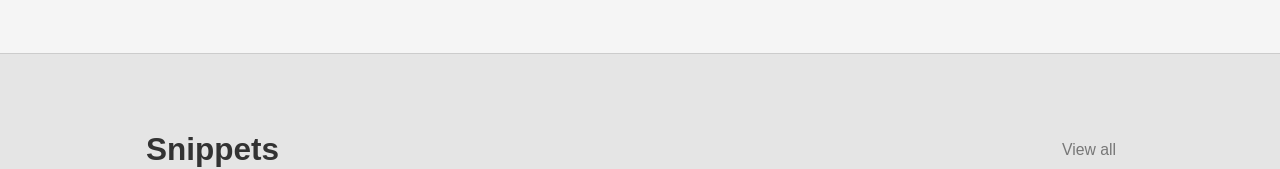
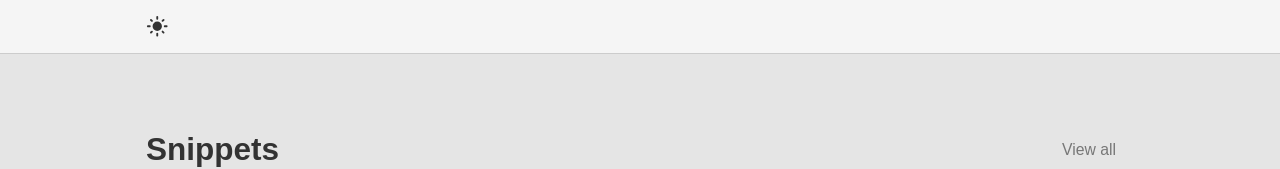
Before and after one commit to hypulse/devlog, a Next.js app: page / in a window 1280 px wide. Shown: the top 169 px of the page. Built offline with nearby package versions, Linux system fonts and the light colour scheme; a web font is replaced by a local one.

Commit message:
Made perfect color theming for next.js and tailwind css

```diff
--- a/app/globals.css
+++ b/app/globals.css
@@ -22,6 +22,26 @@
     --color-primary: 240, 98, 146;
     --color-secondary: 128, 203, 196;
   }
+}
+
+.light {
+  --bg: 229, 229, 229;
+  --bg-card: 245, 245, 245;
+  --color-text: 51, 51, 51;
+  --color-text-secondary: 119, 119, 119;
+  --color-border: 204, 204, 204;
+  --color-primary: 216, 27, 96;
+  --color-secondary: 77, 182, 172;
+}
+
+.dark {
+  --bg: 18, 18, 18;
+  --bg-card: 30, 30, 30;
+  --color-text: 229, 229, 229;
+  --color-text-secondary: 153, 153, 153;
+  --color-border: 51, 51, 51;
+  --color-primary: 240, 98, 146;
+  --color-secondary: 128, 203, 196;
 }
 
 html,
--- a/components/layouts.tsx
+++ b/components/layouts.tsx
@@ -1,42 +1,17 @@
-import { SVGProps } from "react";
+"use client";
 
-export function MdiLoading(props: SVGProps<SVGSVGElement>) {
-  return (
-    <svg
-      xmlns="http://www.w3.org/2000/svg"
-      width="1em"
-      height="1em"
-      viewBox="0 0 24 24"
-      {...props}
-    >
-      <path
-        fill="currentColor"
-        d="M12 4V2A10 10 0 0 0 2 12h2a8 8 0 0 1 8-8Z"
-      ></path>
-    </svg>
-  );
-}
-
-export function MdiArrowCollapseUp(props: SVGProps<SVGSVGElement>) {
-  return (
-    <svg
-      xmlns="http://www.w3.org/2000/svg"
-      width="1em"
-      height="1em"
-      viewBox="0 0 24 24"
-      {...props}
-    >
-      <path
-        fill="currentColor"
-        d="M4.08 11.92L12 4l7.92 7.92l-1.42 1.41l-5.5-5.5V22h-2V7.83l-5.5 5.5l-1.42-1.41M12 4h10V2H2v2h10Z"
-      ></path>
-    </svg>
-  );
-}
+import { useEffect, useState } from "react";
+import {
+  MaterialSymbolsDarkMode,
+  MaterialSymbolsLightMode,
+  MdiArrowCollapseUp,
+  MdiLoading,
+} from "./icons";
+import useTheme from "@/utils/app/hooks/useTheme";
 
 const ScrollToTopButton = () => {
   return (
-    <div className="flex items-center justify-center">
+    <div className="flex items-center justify-center overflow-hidden">
       <button
         className="rounded-full p-buttonSpacingY bg-cardColor text-secondary animate-bounce"
         onClick={() => window.scrollTo({ top: 0, behavior: "smooth" })}
@@ -49,11 +24,41 @@ const ScrollToTopButton = () => {
 
 const LoadingSpinner = () => {
   return (
-    <div className="flex items-center justify-center">
+    <div className="flex items-center justify-center overflow-hidden">
       <div className="rounded-full p-buttonSpacingY bg-cardColor text-secondary animate-spin">
         <MdiLoading />
       </div>
     </div>
+  );
+};
+
+const ThemeSwitcher = () => {
+  const { theme, toggleTheme } = useTheme();
+
+  return (
+    <button
+      onClick={toggleTheme}
+      style={{
+        width: "1em",
+        height: "1em",
+      }}
+      className="relative"
+    >
+      <MaterialSymbolsLightMode
+        className="absolute top-0 left-0 app-transition"
+        style={{
+          transform: theme === "light" ? "scale(1)" : "scale(0)",
+          opacity: theme === "light" ? 1 : 0,
+        }}
+      />
+      <MaterialSymbolsDarkMode
+        className="absolute top-0 left-0 app-transition"
+        style={{
+          transform: theme === "dark" ? "scale(1)" : "scale(0)",
+          opacity: theme === "dark" ? 1 : 0,
+        }}
+      />
+    </button>
   );
 };
 
@@ -65,7 +70,9 @@ const Header = () => {
         height: "3rem",
       }}
     >
-      <div className="flex items-center h-full mx-auto max-w-screen-desktop px-containerPadding text-extra"></div>
+      <div className="flex items-center h-full mx-auto max-w-screen-desktop px-containerPadding text-extra">
+        <ThemeSwitcher />
+      </div>
     </header>
   );
 };
--- a/tailwind.config.js
+++ b/tailwind.config.js
@@ -5,6 +5,7 @@ module.exports = {
     "./components/**/*.{js,ts,jsx,tsx,mdx}",
     "./app/**/*.{js,ts,jsx,tsx,mdx}",
   ],
+  // darkMode: "class",
   theme: {
     colors: {
       primary: "rgb(var(--color-primary))",
--- /dev/null
+++ b/utils/app/hooks/useTheme.ts
@@ -0,0 +1,44 @@
+import { useEffect, useState } from "react";
+
+export default function useTheme(): {
+  theme: "light" | "dark" | undefined;
+  toggleTheme: () => void;
+} {
+  const [theme, setTheme] = useState<"light" | "dark" | undefined>();
+  const html = document.querySelector("html");
+
+  const applyTheme = (theme: "light" | "dark") => {
+    if (!html) return;
+    html.classList.remove(theme === "light" ? "dark" : "light");
+    html.classList.add(theme);
+    localStorage.setItem("theme", theme);
+    setTheme(theme);
+  };
+
+  useEffect(() => {
+    if (!html) return;
+    const localTheme = localStorage.getItem("theme");
+    const prefersDarkMode =
+      window.matchMedia &&
+      window.matchMedia("(prefers-color-scheme: dark)").matches;
+
+    if (localTheme) {
+      applyTheme(localTheme as "light" | "dark");
+      return;
+    }
+
+    if (prefersDarkMode) {
+      applyTheme("dark");
+    } else {
+      applyTheme("light");
+    }
+  }, [html]);
+
+  const toggleTheme = () => {
+    if (!html) return;
+    const newTheme = html.classList.contains("dark") ? "light" : "dark";
+    applyTheme(newTheme);
+  };
+
+  return { theme, toggleTheme };
+}
```
